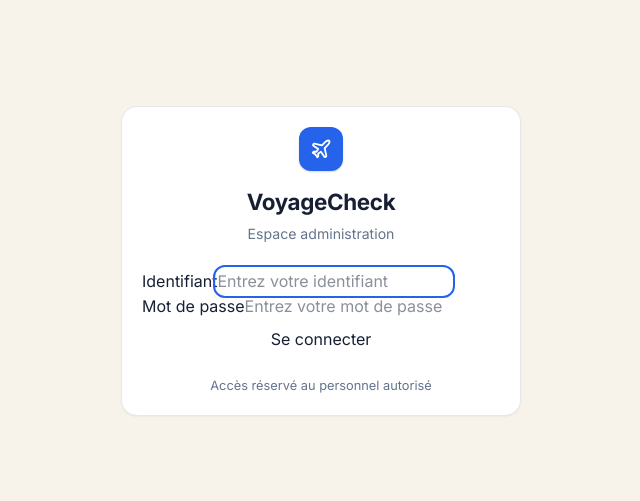
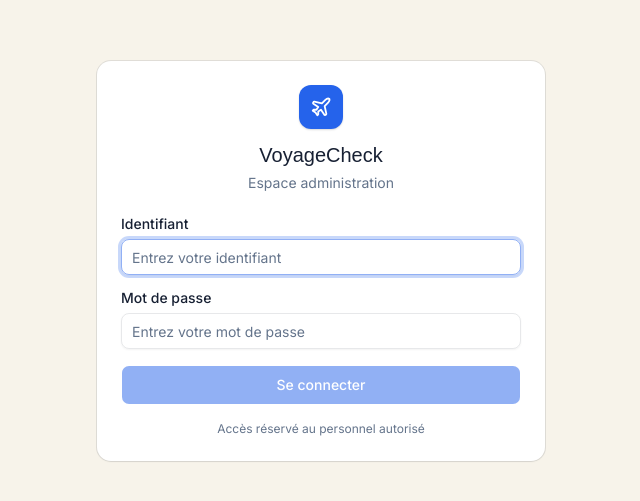
Before and after one commit to anismhaddouche/QRtravel, a React (Vite) app in the folder client/: page / in a window 1280 px wide. Shown: the part 139-640 px from the top of the page, without its empty margins (319-959 px from the left). Built offline with nearby package versions, Linux system fonts and the light colour scheme; no server answers.

Commit message:
fix(css): unbreak shadcn layout and form spacing

```diff
--- a/client/src/components/BottomNav.jsx
+++ b/client/src/components/BottomNav.jsx
@@ -6,6 +6,15 @@ import {
 } from 'lucide-react';
 import { api, getActiveAgencyId, setActiveAgencyId, onActiveAgencyChange } from '../utils/api';
 import ThemeToggle from './ThemeToggle';
+import { Button } from '@/components/ui/button';
+import {
+  Select,
+  SelectContent,
+  SelectItem,
+  SelectTrigger,
+  SelectValue,
+} from '@/components/ui/select';
+import { Label } from '@/components/ui/label';
 
 export default function BottomNav({ role, username, onLogout }) {
   const isSuperAdmin = role === 'super_admin';
@@ -81,17 +90,13 @@ function MobileMenu({ isSuperAdmin, isAgencyAdmin, username, role, onClose, onLo
 
   const go = (to) => { navigate(to); onClose(); };
   const onAgencyChange = (id) => {
-    setActiveAgencyId(id || null);
-    setActiveAgencyIdState(id || null);
+    const next = id === '__none__' ? null : id;
+    setActiveAgencyId(next);
+    setActiveAgencyIdState(next);
   };
 
-  const itemStyle = {
-    display: 'flex', alignItems: 'center', gap: '12px',
-    padding: '14px 16px', borderRadius: 'var(--radius-md)',
-    width: '100%', textAlign: 'left', cursor: 'pointer',
-    background: 'transparent', border: 'none', color: 'var(--text-primary)',
-    fontSize: '1rem', fontWeight: 500,
-  };
+  const menuItemClass =
+    'w-full justify-start gap-3 px-4 py-6 text-base font-medium';
 
   return (
     <div
@@ -123,44 +128,66 @@ function MobileMenu({ isSuperAdmin, isAgencyAdmin, username, role, onClose, onLo
               </div>
             </div>
           </div>
-          <button onClick={onClose} aria-label="Fermer" style={{ background: 'transparent', border: 'none', color: 'var(--text-secondary)', padding: 8 }}>
-            <X size={22} />
-          </button>
+          <Button
+            variant="ghost"
+            size="icon"
+            onClick={onClose}
+            aria-label="Fermer"
+          >
+            <X />
+          </Button>
         </div>
 
         {isSuperAdmin && (
-          <div style={{ marginBottom: '16px' }}>
-            <label className="form-label" style={{ fontSize: '0.7rem' }}>AGENCE ACTIVE</label>
-            <select
-              className="form-select"
-              value={activeAgencyId || ''}
-              onChange={e => onAgencyChange(e.target.value)}
+          <div className="mb-4 grid gap-2">
+            <Label htmlFor="mobile-agency" className="text-[0.7rem] uppercase tracking-wider">
+              Agence active
+            </Label>
+            <Select
+              value={activeAgencyId || '__none__'}
+              onValueChange={onAgencyChange}
             >
-              <option value="">— Aucune —</option>
-              {agencies.map(a => <option key={a.id} value={a.id}>{a.name}</option>)}
-            </select>
+              <SelectTrigger id="mobile-agency" className="w-full">
+                <SelectValue placeholder="— Aucune —" />
+              </SelectTrigger>
+              <SelectContent>
+                <SelectItem value="__none__">— Aucune —</SelectItem>
+                {agencies.map(a => <SelectItem key={a.id} value={a.id}>{a.name}</SelectItem>)}
+              </SelectContent>
+            </Select>
           </div>
         )}
 
-        <div style={{ display: 'flex', flexDirection: 'column', gap: '4px' }}>
-          <button style={itemStyle} onClick={() => go('/')}><LayoutDashboard size={20} /> Tableau de bord</button>
+        <div className="flex flex-col gap-1">
+          <Button variant="ghost" className={menuItemClass} onClick={() => go('/')}>
+            <LayoutDashboard /> Tableau de bord
+          </Button>
           {isSuperAdmin && (
-            <button style={itemStyle} onClick={() => go('/agencies')}><Building2 size={20} /> Agences</button>
+            <Button variant="ghost" className={menuItemClass} onClick={() => go('/agencies')}>
+              <Building2 /> Agences
+            </Button>
           )}
-          <button style={itemStyle} onClick={() => go('/trips')}><Map size={20} /> Voyages</button>
-          <button style={itemStyle} onClick={() => go('/scanner')}><ScanLine size={20} /> Scanner</button>
+          <Button variant="ghost" className={menuItemClass} onClick={() => go('/trips')}>
+            <Map /> Voyages
+          </Button>
+          <Button variant="ghost" className={menuItemClass} onClick={() => go('/scanner')}>
+            <ScanLine /> Scanner
+          </Button>
           {/* Personnel is super_admin only — agency_admin cannot manage users. */}
           {isSuperAdmin && (
-            <button style={itemStyle} onClick={() => go('/users')}><Shield size={20} /> Personnel</button>
+            <Button variant="ghost" className={menuItemClass} onClick={() => go('/users')}>
+              <Shield /> Personnel
+            </Button>
           )}
-          <div style={{ borderTop: '1px solid var(--border-subtle)', margin: '8px 0' }} />
+          <div className="my-2 border-t border-border" />
           <ThemeToggle variant="menu-item" />
-          <button
-            style={{ ...itemStyle, color: 'var(--danger-light)' }}
+          <Button
+            variant="ghost"
+            className={`${menuItemClass} text-destructive hover:text-destructive`}
             onClick={() => { onClose(); onLogout(); }}
           >
-            <LogOut size={20} /> Se déconnecter
-          </button>
+            <LogOut /> Se déconnecter
+          </Button>
         </div>
       </div>
     </div>
--- a/client/src/index.css
+++ b/client/src/index.css
@@ -170,11 +170,17 @@
         `:root[data-theme="light"] selector` rules below still match. */
    }
 
-   /* ========== Reset & Base ========== */
+   /* ========== Reset & Base ==========
+      Wrapped in @layer base so it co-exists cleanly with Tailwind v4's
+      own preflight (which is in @layer base too). This keeps custom
+      resets from beating shadcn / Tailwind utilities through the
+      unlayered > layered cascade rule. Box-sizing is the only safe
+      universal reset; we no longer zero out margin/padding on `*`
+      because Tailwind preflight already normalises them and stripping
+      them again can clash with Radix-rendered primitives. */
+   @layer base {
      *, *::before, *::after {
        box-sizing: border-box;
-     margin: 0;
-     padding: 0;
      }
 
      html {
@@ -185,7 +191,6 @@
      body {
        font-family: var(--font);
        background-color: var(--bg-page);
-     /* No more grid pattern — the "AI dashboard" look is gone. */
        color: var(--text-primary);
        line-height: 1.55;
        min-height: 100vh;
@@ -201,11 +206,13 @@
        text-decoration: none;
      }
 
-   /* Focus ring for accessibility — visible on both themes. */
+     /* Focus ring for accessibility — visible on both themes.
+        Intentionally NO border-radius override: shadcn primitives set
+        their own rounded-* and we must not stomp them on focus. */
      *:focus-visible {
-     outline: 2px solid var(--accent);
+       outline: 2px solid var(--ring, var(--accent));
        outline-offset: 2px;
-     border-radius: var(--radius-sm);
+     }
    }
 
    @media (prefers-reduced-motion: reduce) {
--- a/client/src/pages/Login.jsx
+++ b/client/src/pages/Login.jsx
@@ -1,6 +1,16 @@
 import { useState } from 'react';
 import { api } from '../utils/api';
 import { Plane, Loader2, AlertCircle } from 'lucide-react';
+import { Button } from '@/components/ui/button';
+import { Input } from '@/components/ui/input';
+import { Label } from '@/components/ui/label';
+import {
+  Card,
+  CardHeader,
+  CardTitle,
+  CardDescription,
+  CardContent,
+} from '@/components/ui/card';
 
 export default function Login({ onLogin }) {
   const [username, setUsername] = useState('');
@@ -24,44 +34,39 @@ export default function Login({ onLogin }) {
   };
 
   return (
-    <div style={{
-      minHeight: '100vh',
-      display: 'flex',
-      alignItems: 'center',
-      justifyContent: 'center',
-      padding: '20px',
-      background: 'var(--bg-page)',
-    }}>
-      <div className="glass-card" style={{ width: '100%', maxWidth: '400px' }}>
-        <div className="text-center" style={{ marginBottom: '24px' }}>
-          <div className="brand__mark" style={{
-            margin: '0 auto 14px', width: '44px', height: '44px', borderRadius: '12px',
-          }}>
+    <div
+      className="flex min-h-screen items-center justify-center p-5"
+      style={{ background: 'var(--bg-page)' }}
+    >
+      <Card className="w-full max-w-md">
+        <CardHeader className="items-center text-center">
+          <div
+            className="brand__mark mx-auto mb-2"
+            style={{ width: 44, height: 44, borderRadius: 12 }}
+            aria-hidden
+          >
             <Plane size={22} />
           </div>
-          <h1 style={{
-            fontSize: '1.4rem',
-            fontWeight: 700,
-            marginBottom: '4px',
-            color: 'var(--text-primary)',
-            letterSpacing: '-0.015em',
-          }}>VoyageCheck</h1>
-          <p style={{ color: 'var(--text-muted)', fontSize: '0.88rem' }}>Espace administration</p>
-        </div>
+          <CardTitle className="text-xl">VoyageCheck</CardTitle>
+          <CardDescription>Espace administration</CardDescription>
+        </CardHeader>
 
-        <form onSubmit={handleSubmit}>
+        <CardContent>
+          <form onSubmit={handleSubmit} className="grid gap-4">
             {error && (
-            <div className="form-error" style={{ animation: 'fadeIn 200ms ease' }}>
-              <AlertCircle size={18} />
+              <div
+                role="alert"
+                className="flex items-center gap-2 rounded-md border border-destructive/40 bg-destructive/10 px-3 py-2 text-sm text-destructive"
+              >
+                <AlertCircle size={16} />
                 <span>{error}</span>
               </div>
             )}
 
-          <div className="form-group">
-            <label className="form-label" htmlFor="login-username">Identifiant</label>
-            <input
+            <div className="grid gap-2">
+              <Label htmlFor="login-username">Identifiant</Label>
+              <Input
                 id="login-username"
-              className="form-input"
                 type="text"
                 value={username}
                 onChange={(e) => setUsername(e.target.value)}
@@ -72,11 +77,10 @@ export default function Login({ onLogin }) {
               />
             </div>
 
-          <div className="form-group">
-            <label className="form-label" htmlFor="login-password">Mot de passe</label>
-            <input
+            <div className="grid gap-2">
+              <Label htmlFor="login-password">Mot de passe</Label>
+              <Input
                 id="login-password"
-              className="form-input"
                 type="password"
                 value={password}
                 onChange={(e) => setPassword(e.target.value)}
@@ -86,28 +90,29 @@ export default function Login({ onLogin }) {
               />
             </div>
 
-          <button
+            <Button
               type="submit"
-            className="btn btn-primary btn-lg w-full"
-            style={{ marginTop: '8px' }}
+              size="lg"
+              id="btn-login"
+              className="w-full"
               disabled={loading || !username || !password}
-            id="btn-login"
             >
               {loading ? (
                 <>
-                <Loader2 size={20} style={{ animation: 'spin 2s linear infinite' }} />
+                  <Loader2 className="animate-spin" />
                   Connexion en cours...
                 </>
               ) : (
                 'Se connecter'
               )}
-          </button>
+            </Button>
+
+            <p className="text-center text-xs text-muted-foreground">
+              Accès réservé au personnel autorisé
+            </p>
           </form>
-
-        <div className="text-center" style={{ marginTop: '24px', color: 'var(--text-muted)', fontSize: '0.8rem' }}>
-          <p>Accès réservé au personnel autorisé</p>
-        </div>
-      </div>
+        </CardContent>
+      </Card>
     </div>
   );
 }
```
Also changed, not shown: client/src/components/GroupMembersEditor.jsx (+14 -21 lines), client/src/pages/Agencies.jsx (+8 -8 lines), client/src/pages/Dashboard.jsx (+10 -10 lines), client/src/pages/TravelerDetails.jsx (+8 -8 lines), client/src/pages/Trips.jsx (+6 -6 lines), client/src/pages/Users.jsx (+7 -7 lines). Lines whose indentation alone changed are shown as unchanged.
